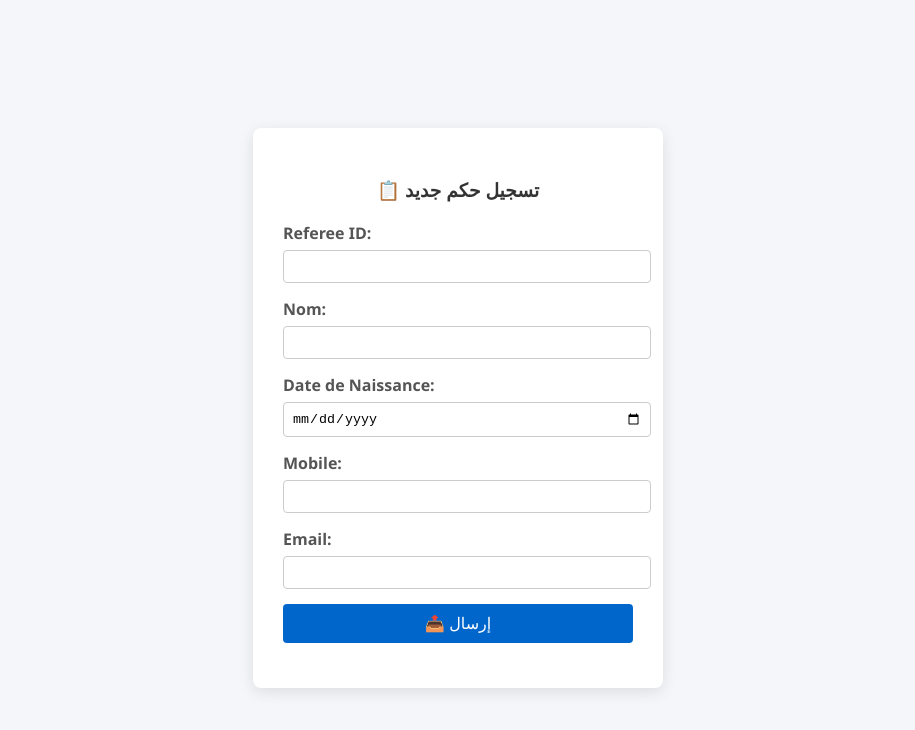
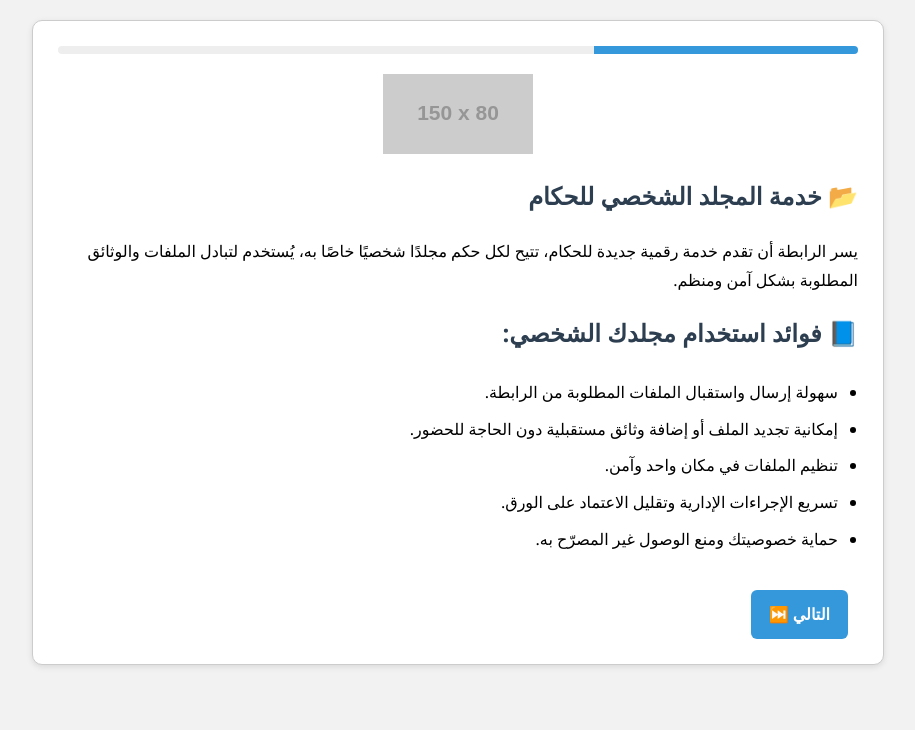
Before and after one commit to rife07/index.html, a plain HTML site: page index.html in a window 1280 px wide. Shown: the top 730 px of the page, without its empty margins (182-1097 px from the left). Drawn offline with Linux system fonts and the light colour scheme; placeholder pictures from the web are drawn by us.

Commit message:
Add files via upload

```diff
--- a/index.html
+++ b/index.html
@@ -1,117 +1,228 @@
 <!DOCTYPE html>
-<html lang="ar">
+<html lang="ar" dir="rtl">
 <head>
   <meta charset="UTF-8">
-  <title>تسجيل حكم جديد</title>
+  <title>خدمة المجلد الشخصي للحكام</title>
+  <meta name="viewport" content="width=device-width, initial-scale=1.0">
   <style>
     body {
-      font-family: 'Segoe UI', Arial, sans-serif;
-      background-color: #f4f6f9;
-      display: flex;
-      justify-content: center;
-      align-items: center;
-      height: 100vh;
+      font-family: 'Segoe UI', sans-serif;
+      background-color: #f2f2f2;
+      margin: 0;
+      padding: 20px;
     }
 
-    .form-container {
-      background: #fff;
-      padding: 30px;
-      border-radius: 8px;
-      box-shadow: 0 4px 15px rgba(0,0,0,0.1);
-      width: 350px;
+    .page {
+      background-color: #fff;
+      padding: 25px;
+      border-radius: 10px;
+      border: 1px solid #ccc;
+      box-shadow: 0 2px 6px rgba(0,0,0,0.1);
+      line-height: 1.8;
+      max-width: 800px;
+      margin: auto;
+      opacity: 0;
+      transform: translateY(20px);
+      transition: all 0.5s ease;
+      position: absolute;
+      left: 0;
+      right: 0;
     }
 
-    .form-container h3 {
-      margin-bottom: 20px;
-      color: #333;
-      text-align: center;
+    .page.active {
+      opacity: 1;
+      transform: translateY(0);
+      position: relative;
     }
 
-    label {
-      display: block;
-      margin-bottom: 6px;
-      font-weight: bold;
-      color: #555;
+    h2, h3 {
+      color: #2c3e50;
+      font-size: 24px;
+      margin-top: 10px;
     }
 
-    input {
-      width: 100%;
-      padding: 8px;
-      margin-bottom: 15px;
-      border: 1px solid #ccc;
-      border-radius: 4px;
+    ul, ol {
+      padding-right: 20px;
     }
 
-    button {
-      width: 100%;
-      background-color: #0066cc;
-      color: #fff;
-      border: none;
-      padding: 10px;
-      font-size: 16px;
-      border-radius: 4px;
-      cursor: pointer;
+    li {
+      margin-bottom: 8px;
     }
 
-    button:hover {
-      background-color: #004999;
+    .btn {
+      display: inline-block;
+      margin: 20px 10px 0;
+      background-color: #3498db;
+      color: #fff;
+      padding: 10px 18px;
+      border-radius: 6px;
+      text-decoration: none;
+      font-weight: bold;
+      text-align: center;
+      cursor: pointer;
+      transition: background-color 0.3s ease;
     }
 
-    #responseMsg {
-      margin-top: 15px;
-      text-align: center;
-      font-weight: bold;
-      color: #006600;
+    .btn:hover {
+      background-color: #2980b9;
+    }
+
+    .green-btn {
+      background-color: #27ae60;
+    }
+
+    .green-btn:hover {
+      background-color: #219150;
+    }
+
+    .logo {
+      display: block;
+      margin: 0 auto 20px;
+      max-width: 150px;
+    }
+
+    .progress-bar {
+      width: 100%;
+      background-color: #eee;
+      height: 8px;
+      border-radius: 4px;
+      overflow: hidden;
+      margin-bottom: 20px;
+    }
+
+    .progress-fill {
+      height: 100%;
+      background-color: #3498db;
+      width: 0%;
+      transition: width 0.4s ease;
+    }
+
+    @media (max-width: 600px) {
+      body {
+        padding: 10px;
+      }
+
+      .page {
+        padding: 15px;
+      }
+
+      h2, h3 {
+        font-size: 20px;
+      }
+
+      p, li {
+        font-size: 16px;
+      }
+
+      .btn {
+        padding: 8px 14px;
+        font-size: 14px;
+      }
+
+      .logo {
+        max-width: 100px;
+        margin-bottom: 15px;
+      }
     }
   </style>
 </head>
 <body>
-  <div class="form-container">
-    <h3>📋 تسجيل حكم جديد</h3>
-    <form id="refForm">
-      <label>Referee ID:</label>
-      <input type="text" name="RefereeID" required>
 
-      <label>Nom:</label>
-      <input type="text" name="Nom" required>
+  <!-- الصفحة 1 -->
+  <div id="page1" class="page active">
+    <div class="progress-bar"><div class="progress-fill" id="progress1"></div></div>
+    <img src="https://via.placeholder.com/150x80?text=Logo" alt="شعار الحكام" class="logo">
+    <h2>📂 خدمة المجلد الشخصي للحكام</h2>
+    <p>يسر الرابطة أن تقدم خدمة رقمية جديدة للحكام، تتيح لكل حكم مجلدًا شخصيًا خاصًا به، يُستخدم لتبادل الملفات والوثائق المطلوبة بشكل آمن ومنظم.</p>
 
-      <label>Date de Naissance:</label>
-      <input type="date" name="DateNaissance" required>
+    <h3>📘 فوائد استخدام مجلدك الشخصي:</h3>
+    <ul>
+      <li>سهولة إرسال واستقبال الملفات المطلوبة من الرابطة.</li>
+      <li>إمكانية تجديد الملف أو إضافة وثائق مستقبلية دون الحاجة للحضور.</li>
+      <li>تنظيم الملفات في مكان واحد وآمن.</li>
+      <li>تسريع الإجراءات الإدارية وتقليل الاعتماد على الورق.</li>
+      <li>حماية خصوصيتك ومنع الوصول غير المصرّح به.</li>
+    </ul>
 
-      <label>Mobile:</label>
-      <input type="text" name="Mobile" required>
+    <div class="btn" onclick="goToPage(2)">التالي ⏭️</div>
+  </div>
 
-      <label>Email:</label>
-      <input type="email" name="Email" required>
+  <!-- الصفحة 2 -->
+  <div id="page2" class="page">
+    <div class="progress-bar"><div class="progress-fill" id="progress2"></div></div>
+    <img src="https://via.placeholder.com/150x80?text=Logo" alt="شعار الحكام" class="logo">
+    <h3>🧭 كيف تبدأ باستخدام مجلدك الشخصي لأول مرة؟</h3>
+    <ul style="list-style: none; padding-right: 0;">
+      <li>📞 <strong>تواصل مع مصلحة الرقمنة</strong> للحصول على رابط مجلدك الشخصي الخاص بك.</li>
+      <li>📩 <strong>سيتم إرسال الرابط</strong> إليك عبر البريد الإلكتروني أو رسالة مباشرة من الرابطة.</li>
+      <li>🔒 <strong>احتفظ بالرابط</strong> في مكان آمن ولا تشاركه مع أي شخص.</li>
+      <li>🌐 <strong>افتح الرابط</strong> في متصفحك لعرض مجلدك وبدء رفع الملفات المطلوبة.</li>
+      <li>🛠️ <strong>في حال وجود مشكلة</strong> اتصل بمسؤول الرقمنة على الرقم <strong>1234567890</strong>.</li>
+    </ul>
 
-      <button type="submit">📤 إرسال</button>
-      <div id="responseMsg"></div>
-    </form>
+    <div class="btn" onclick="goToPage(1)">🔙 رجوع</div>
+    <div class="btn" onclick="goToPage(3)">التالي ⏭️</div>
+  </div>
+
+  <!-- الصفحة 3 -->
+  <div id="page3" class="page">
+    <div class="progress-bar"><div class="progress-fill" id="progress3"></div></div>
+    <img src="https://via.placeholder.com/150x80?text=Logo" alt="شعار الحكام" class="logo">
+    <h3>📢 تعليمات استخدام المجلد الشخصي</h3>
+    <p>يرجى اتباع الخطوات التالية لضمان إرسال الملفات بشكل صحيح:</p>
+    <ol>
+      <li>افتح مجلدك الشخصي الذي سيتم تحويلك إليه بعد الضغط على "موافق، افتح مجلدي".</li>
+      <li>لإرسال ملف:
+        <ul>
+          <li>اضغط على زر تحميل واختر الملف المطلوب</li>
+          <li>تأكد من رفعه في المجلد الصحيح</li>
+        </ul>
+      </li>
+      <li>لالتقاط صورة طبق الأصل من ملف ورقي:
+        <ul>
+          <li>استخدم كاميرا الهاتف في مكان مضاء جيدًا</li>
+          <li>ضع الملف على سطح مستوٍ</li>
+          <li>التقط الصورة من الأعلى بحيث تكون الحواف واضحة</li>
+          <li>تأكد من أن النص ظاهر بوضوح قبل الإرسال</li>
+        </ul>
+      </li>
+      <li>لا تقم بتعديل اسم الملف إلا إذا طُلب منك ذلك.</li>
+      <li>لا تشارك رابط المجلد مع أي شخص آخر.</li>
+    </ol>
+
+    <p><strong>📌 ملاحظة:</strong> الملفات مخصصة لك فقط.</p>
+    <p><strong>🚫 تنبيه:</strong> لا تشارك رابط مجلدك مع أي شخص غير مؤهل لضمان أمن وحماية ملفاتك.</p>
+    <p><strong>📞 للتوضيح أو التأكد:</strong> يرجى الاتصال بمسؤول الرقمنة على الرقم <strong>1234567890</strong></p>
+
+    <div class="btn" onclick="goToPage(2)">🔙 رجوع</div>
+    <a href="https://your-folder-link.com" class="btn green-btn">✅ موافق، افتح مجلدي</a>
   </div>
 
   <script>
-    document.getElementById("refForm").addEventListener("submit", function(e) {
-      e.preventDefault();
-      const formData = new FormData(this);
-      const data = {};
-      formData.forEach((val, key) => { data[key] = val });
+    function goToPage(pageNumber) {
+      const pages = document.querySelectorAll('.page');
+      pages.forEach(p => p.classList.remove('active'));
+      document.getElementById('page' + pageNumber).classList.add('active');
+      updateProgress(pageNumber);
+      window.scrollTo({ top: 0, behavior: 'smooth' });
+    }
 
-      fetch("https://script.google.com/macros/s/AKfycbzAC05BiMHwaDqWJ8dXPXQUsRvuI2TjC_4z_f6l_d9I_F6DNTdbbBNXMgRgbC_bST2O/exec", {
-        method: "POST",
-        body: JSON.stringify(data),
-        headers: {
-          "Content-Type": "application/json"
-        }
-      })
-      .then(res => res.text())
-      .then(text => {
-        document.getElementById("responseMsg").innerText = text;
-        this.reset(); // إعادة تعيين النموذج بعد الإرسال
-      })
-      .catch(err => {
-        document.getElementById("responseMsg").innerText = "⚠️ حدث خطأ أثناء الإرسال";
-      });
+    function updateProgress(pageNumber) {
+      const fills = {
+        1: document.getElementById('progress1'),
+        2: document.getElementById('progress2'),
+        3: document.getElementById('progress3')
+      };
+      Object.values(fills).forEach(f => f.style.width = '0%');
+      if (fills[pageNumber]) {
+        if (pageNumber === 1) fills[pageNumber].style.width = '33%';
+        else if (pageNumber === 2) fills[pageNumber].style.width = '66%';
+        else if (pageNumber === 3) fills[pageNumber].style.width = '100%';
+      }
+    }
+
+    // عند تحميل الصفحة لأول مرة
+    document.addEventListener('DOMContentLoaded', () => {
+      updateProgress(1);
     });
   </script>
-</body>
-</html>
```
